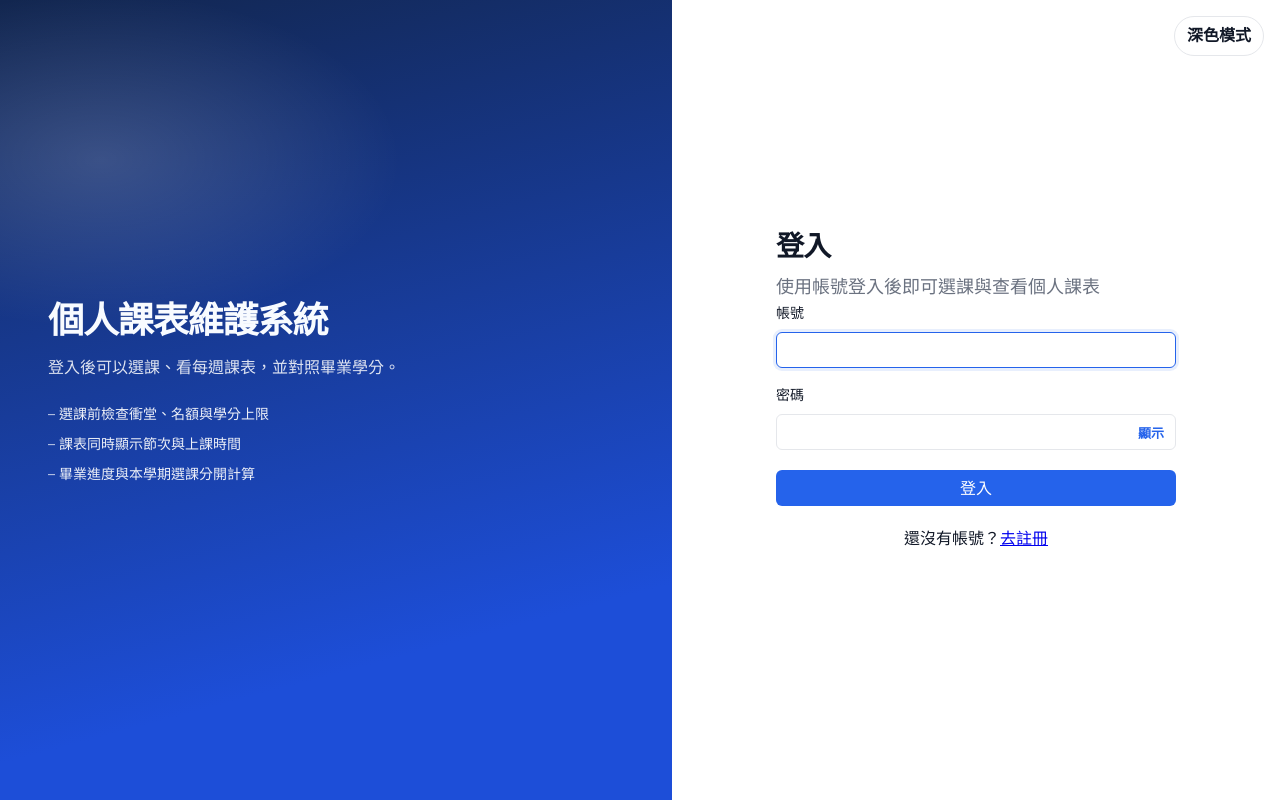
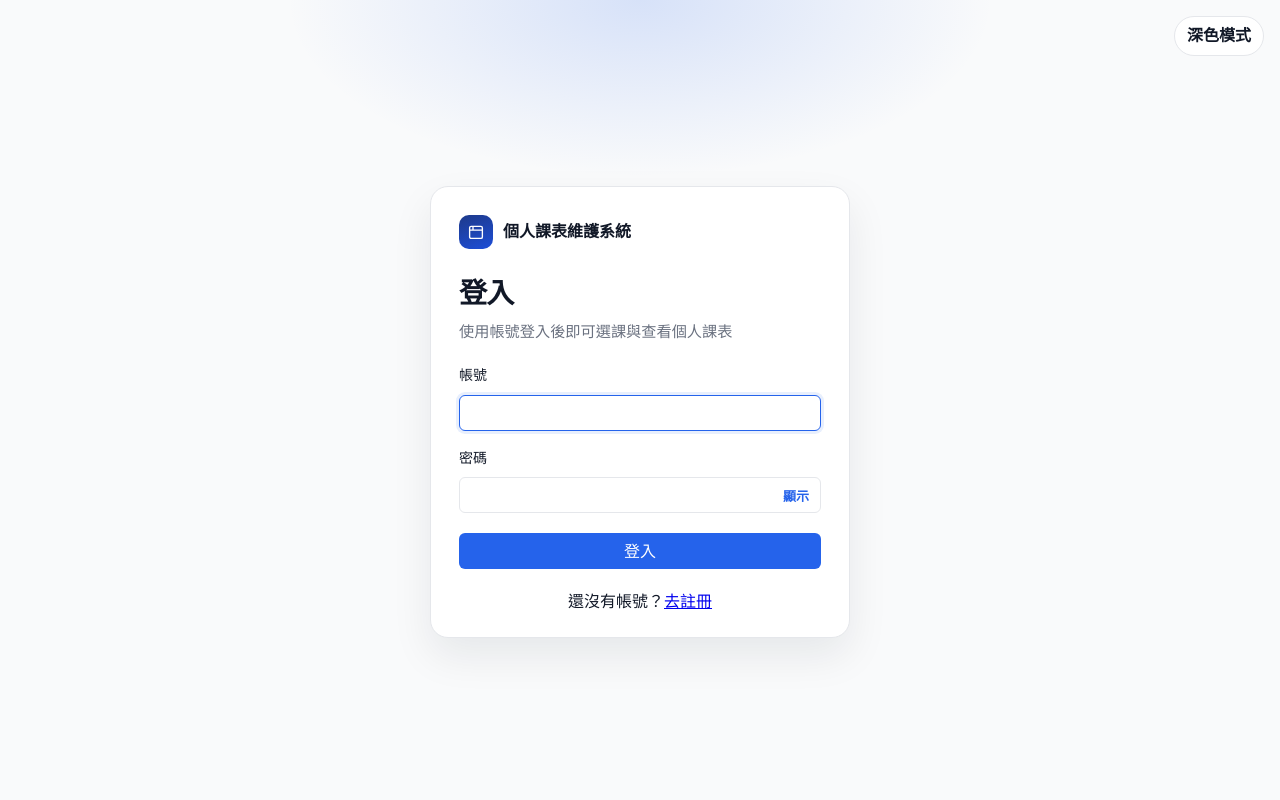
Before and after one commit to 11346070/Class-Schedule, a Django app: page /login/ in a window 1280 px wide. Run offline with Django 5.2, Linux system fonts and the light colour scheme.

Commit message:
style: center the login card and drop the side panel
The homepage stays as it is. Login no longer uses the left blue column.

Co-authored-by: Cursor <cursoragent@cursor.com>

```diff
--- a/static/css/style.css
+++ b/static/css/style.css
@@ -2183,6 +2183,44 @@ body {
 
 .auth-screen { position: relative; }
 
+.auth-screen.auth-solo {
+    display: flex;
+    align-items: center;
+    justify-content: center;
+    padding: 72px 20px 48px;
+    background:
+        radial-gradient(520px 260px at 50% 0%, rgba(37, 99, 235, 0.16), transparent 68%),
+        var(--light-bg);
+}
+
+.auth-solo-card {
+    width: min(420px, 100%);
+    background: var(--surface);
+    border: 1px solid var(--border-color);
+    border-radius: 18px;
+    padding: 28px 28px 22px;
+    box-shadow: 0 18px 40px rgba(17, 24, 39, 0.08);
+}
+
+.auth-solo-brand {
+    display: flex;
+    align-items: center;
+    gap: 10px;
+    margin-bottom: 22px;
+    font-weight: 700;
+}
+
+.auth-solo-card h1 {
+    font-size: 28px;
+    letter-spacing: -0.03em;
+    margin-bottom: 4px;
+}
+
+.auth-solo-card .lead {
+    margin-bottom: 1.25rem;
+    font-size: 0.95rem;
+}
+
 html[data-theme="dark"] {
     color-scheme: dark;
     --light-bg: #0e141b;
--- a/templates/base.html
+++ b/templates/base.html
@@ -13,7 +13,7 @@
             } catch (e) {}
         })();
     </script>
-    <link rel="stylesheet" href="/static/css/style.css?v=20261030e">
+    <link rel="stylesheet" href="/static/css/style.css?v=20261030f">
     {% block extra_css %}{% endblock %}
 </head>
 <body>
--- a/templates/login.html
+++ b/templates/login.html
@@ -5,20 +5,15 @@
 {% block site_footer %}{% endblock %}
 
 {% block main %}
-<section class="auth-screen">
+<section class="auth-screen auth-solo">
     <button type="button" class="theme-corner js-theme">深色模式</button>
-    <aside class="auth-aside">
-        <h1>個人課表維護系統</h1>
-        <p>登入後可以選課、看每週課表，並對照畢業學分。</p>
-        <ul>
-            <li>選課前檢查衝堂、名額與學分上限</li>
-            <li>課表同時顯示節次與上課時間</li>
-            <li>畢業進度與本學期選課分開計算</li>
-        </ul>
-    </aside>
-    <div class="auth-panel">
-        <div class="auth-card">
-            <div class="mobile-auth-brand">個人課表維護系統</div>
+    <div class="auth-solo-card">
+        <div class="auth-solo-brand">
+            <span class="brand-mark" aria-hidden="true">
+                <svg viewBox="0 0 24 24" fill="none" stroke="currentColor" stroke-width="1.8"><rect x="3.5" y="4.5" width="17" height="16" rx="2"></rect><path d="M3.5 9.5h17M8 4.5v5"></path></svg>
+            </span>
+            <span>個人課表維護系統</span>
+        </div>
         <h1>登入</h1>
         <p class="lead">使用帳號登入後即可選課與查看個人課表</p>
         <form method="post" action="{% url 'login' %}">
@@ -46,6 +41,5 @@
         </form>
         <p class="auth-switch">還沒有帳號？<a href="{% url 'register' %}">去註冊</a></p>
     </div>
-    </div>
 </section>
 {% endblock %}
```
Lines whose indentation alone changed are shown as unchanged.
